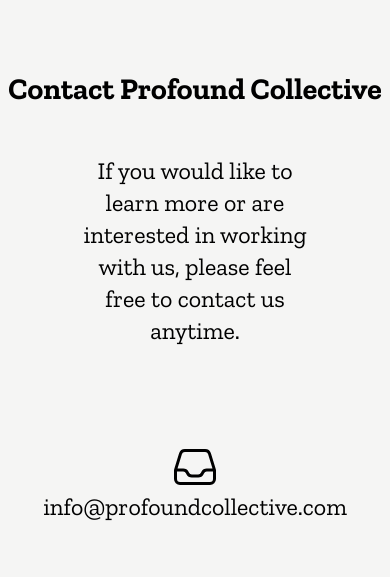
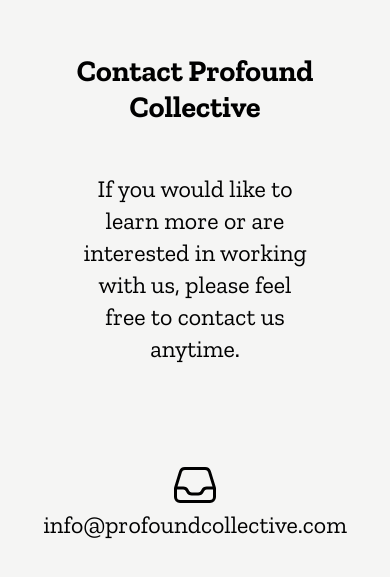
Before and after one commit to profoundcollective/profoundcollective.github.io, a website: page index.html in a window 390 px wide. Shown: the part 5269-5846 px from the top of the page. Drawn offline with nearby package versions, Linux system fonts and the light colour scheme.

Commit message:
contact width

```diff
--- a/index.html
+++ b/index.html
@@ -203,7 +203,7 @@
     </section>
 
     <section id="contact" class="py-24 min-h-screen text-center flex flex-col justify-center items-center">
-      <header class="text-3xl lg:text-5xl mb-12 font-zilla font-bold flex flex-col items-center">
+      <header class="w-11/12 text-3xl lg:text-5xl mb-12 font-zilla font-bold flex flex-col items-center">
         Contact Profound Collective
       </header>
 
```
Also changed, not shown: dist/output.css.
